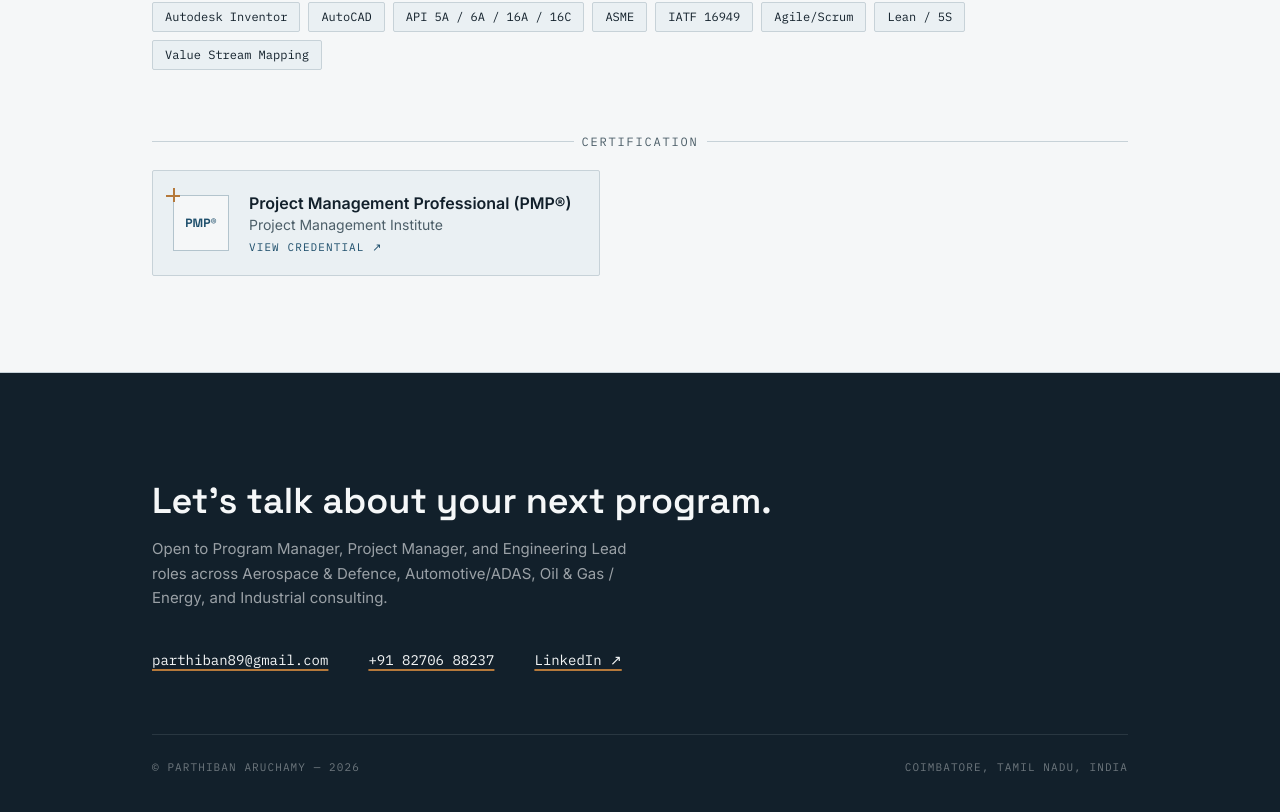
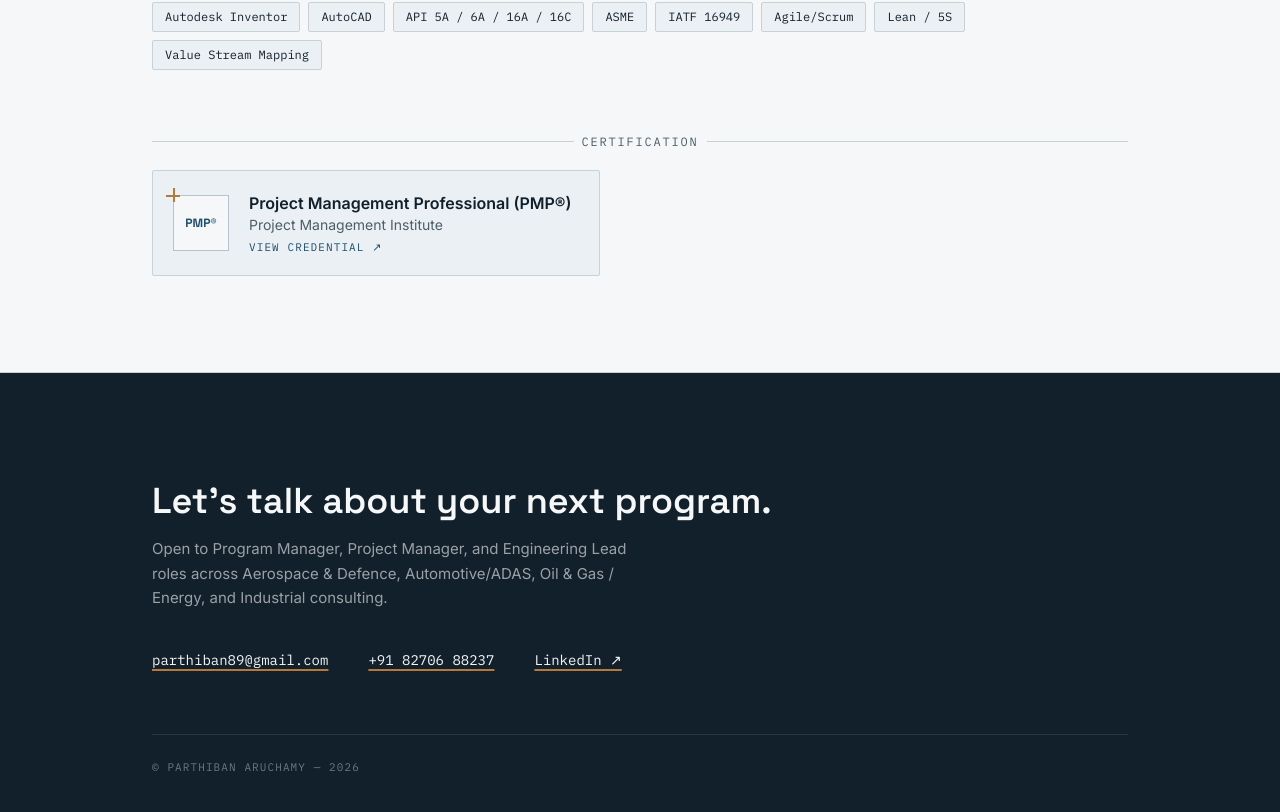
Before and after one commit to Parthiban-Aruchamy/Parthiban-Aruchamy-portfolio, a Next.js app: page / in a window 1280 px wide. Shown: the part 2493-3305 px from the top of the page. Built offline with nearby package versions, Linux system fonts and the light colour scheme.

Commit message:
Update Contact.tsx

```diff
--- a/components/Contact.tsx
+++ b/components/Contact.tsx
@@ -39,8 +39,7 @@ export default function Contact() {
 
         <div className="mt-16 flex flex-col justify-between gap-4 border-t border-paper/10 pt-6 font-mono text-[11px] uppercase tracking-[0.1em] text-paper/40 sm:flex-row">
           <span>© Parthiban Aruchamy — {new Date().getFullYear()}</span>
-          <span>Coimbatore, Tamil Nadu, India</span>
-        </div>
+                  </div>
       </div>
     </section>
   );
```
